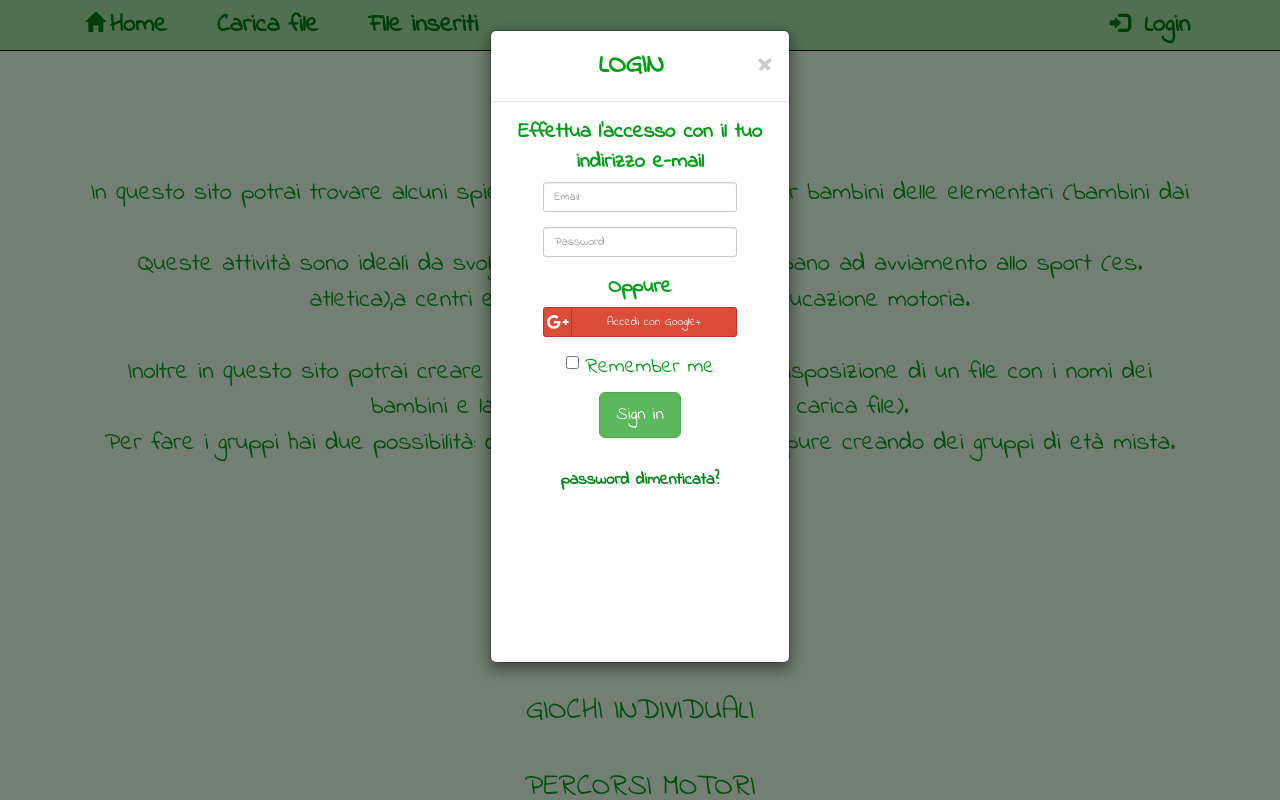
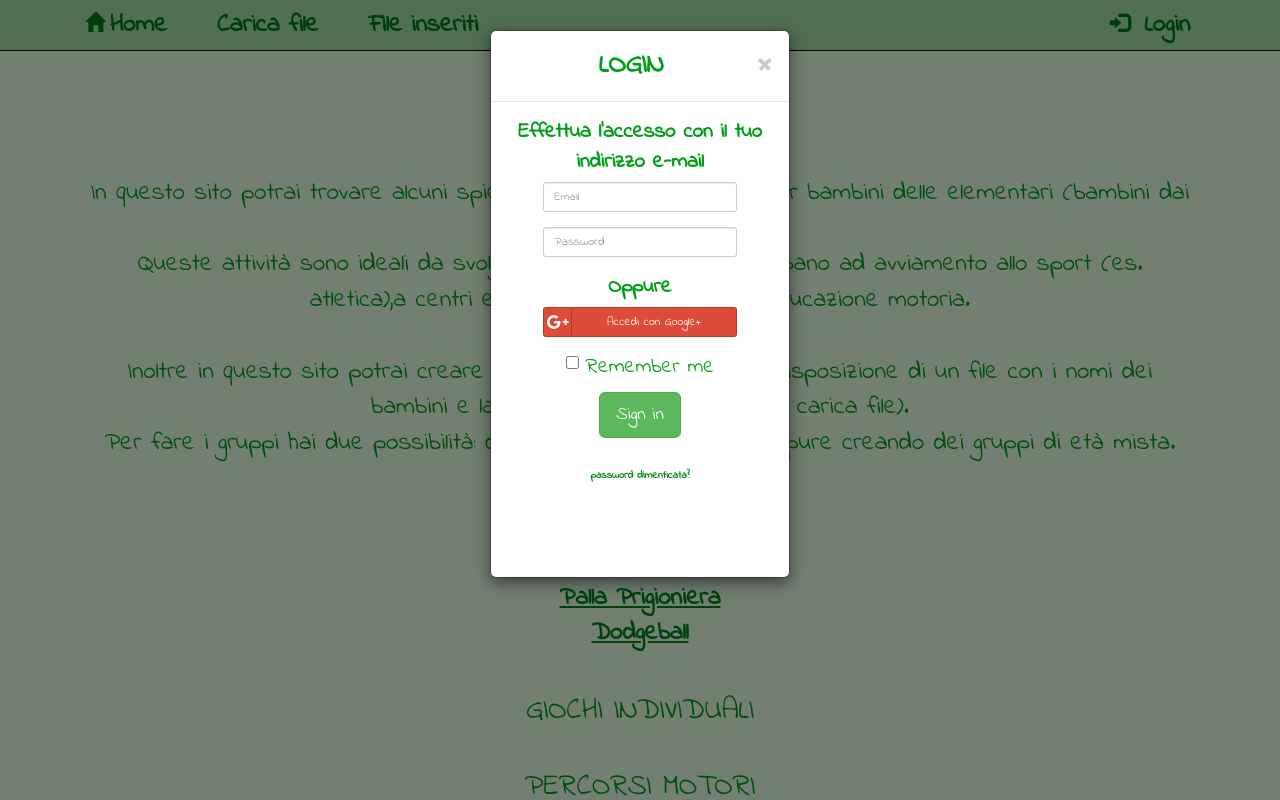
Before and after one commit to claudiazanetel/kid_activities_manager, a Flask app: page / in a window 1280 px wide, after a click on "Login". Run offline with Flask 2, Linux system fonts and the light colour scheme; some libraries are stand-ins or nearby versions.

Commit message:
fixed height of login modal

```diff
--- a/static/css/style.css
+++ b/static/css/style.css
@@ -144,7 +144,7 @@ body{
 }
 
 .modal-body {
-    height: 70%;
+    height: 475px;
     overflow-y: auto;
 }
 
@@ -154,7 +154,7 @@ body{
 }
 
 .forget_ps{
-	font-size: 80%;
+	font-size: 50%;
 	text-decoration: none;
 }
 
```
